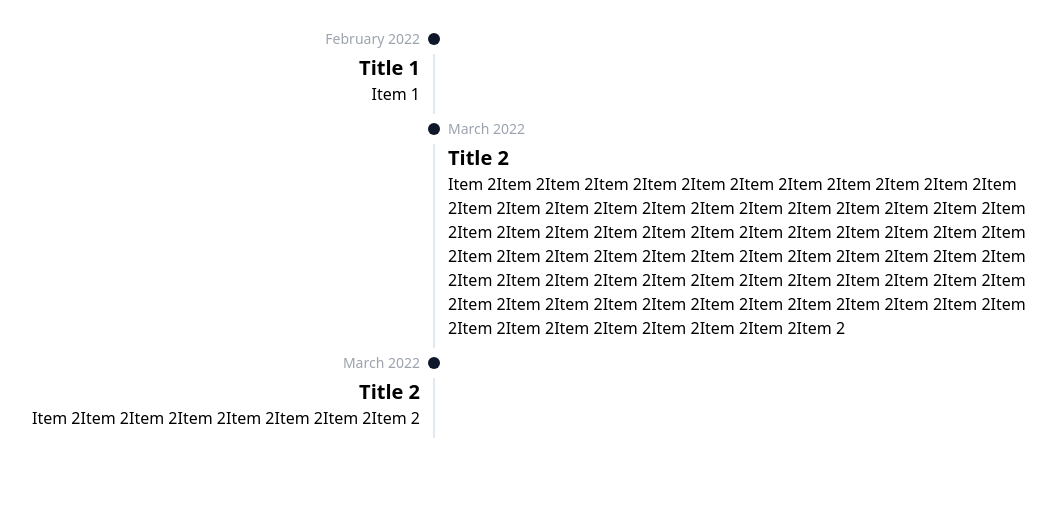
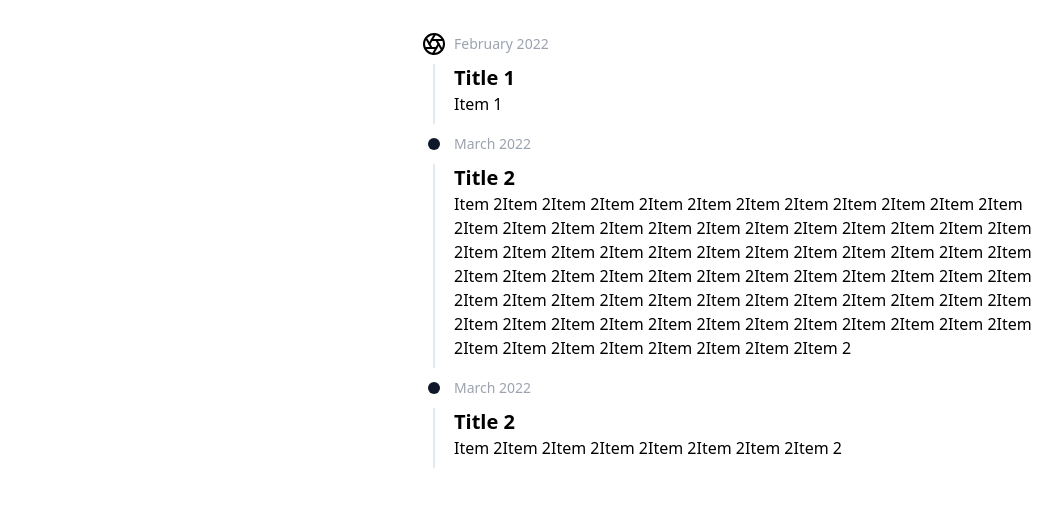
Before and after one commit to iTsygancov/rhtl, a React (Vite) app: page / in a window 1280 px wide. Shown: the top 506 px of the page, without its empty margins (206-1268 px from the left). Built offline with nearby package versions, Linux system fonts and the light colour scheme.

Commit message:
fix: update separator and icons width based on the biggest icon

```diff
--- a/src/App.tsx
+++ b/src/App.tsx
@@ -3,15 +3,38 @@ import {
   TimelineContent,
   TimelineTitle,
   TimelineHeader,
-  TimelineItem
+  TimelineItem,
+  TimelineIcon
 } from "@/components/ui/timeline";
 
 function App() {
   return (
     <div className='container mx-auto'>
-      <Timeline position='alternate-reverse'>
+      <Timeline>
         <TimelineItem>
           <TimelineHeader>
+            <TimelineIcon>
+              <svg
+                xmlns='http://www.w3.org/2000/svg'
+                width='24'
+                height='24'
+                viewBox='0 0 24 24'
+                fill='none'
+                stroke='currentColor'
+                strokeWidth='2'
+                strokeLinecap='round'
+                strokeLinejoin='round'
+                className='lucide lucide-aperture'
+              >
+                <circle cx='12' cy='12' r='10' />
+                <path d='m14.31 8 5.74 9.94' />
+                <path d='M9.69 8h11.48' />
+                <path d='m7.38 12 5.74-9.94' />
+                <path d='M9.69 16 3.95 6.06' />
+                <path d='M14.31 16H2.83' />
+                <path d='m16.62 12-5.74 9.94' />
+              </svg>
+            </TimelineIcon>
             <TimelineTitle>February 2022</TimelineTitle>
           </TimelineHeader>
           <TimelineContent>
--- a/src/components/ui/timeline.tsx
+++ b/src/components/ui/timeline.tsx
@@ -52,18 +52,14 @@ export interface TimelineItemProps
 
 const TimelineItem = React.forwardRef<HTMLDivElement, TimelineItemProps>(
   ({ className, orderIndex, children, ...props }, ref) => {
-    const {
-      refs: { icon },
-      isRefsInitialized,
-      setIsRefInitialized,
-      position
-    } = useTimelineContext();
+    const { iconRef, isRefsInitialized, setIsRefInitialized, position } =
+      useTimelineContext();
 
     React.useEffect(() => {
-      if (!isRefsInitialized && icon.current) {
+      if (!isRefsInitialized && iconRef.current) {
         setIsRefInitialized(true);
       }
-    }, [setIsRefInitialized, isRefsInitialized, icon]);
+    }, [setIsRefInitialized, isRefsInitialized, iconRef]);
 
     return (
       <div
@@ -94,26 +90,23 @@ const TimelineItem = React.forwardRef<HTMLDivElement, TimelineItemProps>(
 );
 TimelineItem.displayName = "TimelineItem";
 
-const TimelineIcon = ({
-  className,
-  children,
-  ...props
-}: React.HTMLAttributes<HTMLDivElement>) => {
-  const {
-    refs: { icon }
-  } = useTimelineContext();
+const TimelineIcon = React.forwardRef<
+  HTMLDivElement,
+  React.HTMLAttributes<HTMLDivElement>
+>(({ className, children, ...props }, ref) => {
+  const { iconRef } = useTimelineContext();
 
   return children ? (
-    <div ref={icon} {...props}>
+    <div ref={ref} {...props}>
       {children}
     </div>
   ) : (
     <div
       className='flex items-center justify-center'
-      ref={icon}
+      ref={ref}
       style={{
-        width: icon.current?.offsetWidth,
-        height: icon.current?.offsetHeight
+        width: iconRef.current?.offsetWidth,
+        height: iconRef.current?.offsetHeight
       }}
     >
       <div
@@ -122,7 +115,7 @@ const TimelineIcon = ({
       />
     </div>
   );
-};
+});
 TimelineIcon.displayName = "TimelineIcon";
 
 const TimelineSeparator = React.forwardRef<
@@ -147,21 +140,35 @@ export interface TimelineHeaderProps
 
 const TimelineHeader = React.forwardRef<HTMLDivElement, TimelineHeaderProps>(
   ({ className, children, orderindex, ...props }, ref) => {
-    const { position } = useTimelineContext();
-    const timeRef = React.useRef<HTMLHeadingElement | null>(null);
+    const { position, iconRef } = useTimelineContext();
     const isEvenIndex = orderindex && orderindex % 2 === 0;
     const isOddIndex = orderindex && orderindex % 2 !== 0;
 
-    const iconChild = React.Children.toArray(children).find((child) => {
-      if (React.isValidElement(child) && child.type === TimelineIcon) {
-        return child.props.children;
-      }
-    });
+    const iconChild = React.Children.toArray(children).find(
+      (child) => React.isValidElement(child) && child.type === TimelineIcon
+    ) as
+      | React.ReactElement<
+          unknown,
+          string | React.JSXElementConstructor<unknown>
+        >
+      | undefined;
+
     const filteredChild = React.Children.toArray(children).filter((child) => {
       if (React.isValidElement(child) && child.type !== TimelineIcon) {
         return child.props.children;
       }
     });
+
+    const renderIcon = () => {
+      return (
+        (iconChild &&
+          React.cloneElement(iconChild, {
+            ref: iconRef
+          } as unknown as React.HTMLAttributes<HTMLDivElement>)) || (
+          <TimelineIcon />
+        )
+      );
+    };
 
     return (
       <div
@@ -181,12 +188,11 @@ const TimelineHeader = React.forwardRef<HTMLDivElement, TimelineHeaderProps>(
           position === "default" ||
           (position === "alternate" && isOddIndex) ||
           (position === "alternate-reverse" && isEvenIndex)) &&
-          (iconChild || <TimelineIcon />)}
+          renderIcon()}
         {React.Children.toArray(filteredChild).map((child, index) => {
           return (
             React.isValidElement(child) &&
             React.cloneElement(child, {
-              ref: timeRef,
               className: cn(
                 position === "alternate" && isEvenIndex && "text-right",
                 position === "alternate-reverse" && isOddIndex && "text-right"
@@ -199,7 +205,7 @@ const TimelineHeader = React.forwardRef<HTMLDivElement, TimelineHeaderProps>(
           position === "default-reverse" ||
           (position === "alternate" && isEvenIndex) ||
           (position === "alternate-reverse" && isOddIndex)) &&
-          (iconChild || <TimelineIcon />)}
+          renderIcon()}
         {(position === "default-reverse" ||
           (position === "alternate" && isEvenIndex) ||
           (position === "alternate-reverse" && isOddIndex)) && (
@@ -236,22 +242,9 @@ export interface TimelineContentProps
 
 const TimelineContent = React.forwardRef<HTMLDivElement, TimelineContentProps>(
   ({ className, children, orderindex, ...props }, ref) => {
-    const {
-      refs: { icon },
-      position
-    } = useTimelineContext();
+    const { iconRef, position } = useTimelineContext();
     const isOddIndex = orderindex && orderindex % 2 === 1;
     const isEvenIndex = orderindex && orderindex % 2 === 0;
-
-    // const separatorChild = React.Children.toArray(children).map((child) => {
-    //   if (React.isValidElement(child) && child.type === TimelineSeparator) {
-    //     return React.cloneElement(child, {
-    //       style: {
-    //         width: icon.current?.offsetWidth
-    //       }
-    //     } as unknown as React.HTMLAttributes<HTMLDivElement>);
-    //   }
-    // });
 
     const separatorChild = React.Children.toArray(children).find(
       (child) => React.isValidElement(child) && child.type === TimelineSeparator
@@ -261,6 +254,23 @@ const TimelineContent = React.forwardRef<HTMLDivElement, TimelineContentProps>(
           string | React.JSXElementConstructor<unknown>
         >
       | undefined;
+
+    const renderSeparator = () => {
+      return (
+        (separatorChild &&
+          React.cloneElement(separatorChild, {
+            style: {
+              width: iconRef.current?.offsetWidth
+            }
+          } as unknown as React.HTMLAttributes<HTMLDivElement>)) || (
+          <TimelineSeparator
+            style={{
+              width: iconRef.current?.offsetWidth
+            }}
+          />
+        )
+      );
+    };
 
     return (
       <div
@@ -277,18 +287,7 @@ const TimelineContent = React.forwardRef<HTMLDivElement, TimelineContentProps>(
           position === "default" ||
           (position === "alternate" && isOddIndex) ||
           (position === "alternate-reverse" && isEvenIndex)) &&
-          ((separatorChild &&
-            React.cloneElement(separatorChild, {
-              style: {
-                width: icon.current?.offsetWidth
-              }
-            } as unknown as React.HTMLAttributes<HTMLDivElement>)) || (
-            <TimelineSeparator
-              style={{
-                width: icon.current?.offsetWidth
-              }}
-            />
-          ))}
+          renderSeparator()}
         <div
           className={cn(
             "flex-1 pb-2",
@@ -302,18 +301,7 @@ const TimelineContent = React.forwardRef<HTMLDivElement, TimelineContentProps>(
           position === "default-reverse" ||
           (position === "alternate" && isEvenIndex) ||
           (position === "alternate-reverse" && isOddIndex)) &&
-          ((separatorChild &&
-            React.cloneElement(separatorChild, {
-              style: {
-                width: icon.current?.offsetWidth
-              }
-            } as unknown as React.HTMLAttributes<HTMLDivElement>)) || (
-            <TimelineSeparator
-              style={{
-                width: icon.current?.offsetWidth
-              }}
-            />
-          ))}
+          renderSeparator()}
         {(position === "default-reverse" ||
           (position === "alternate" && isEvenIndex) ||
           (position === "alternate-reverse" && isOddIndex)) && (
--- a/src/context/index.tsx
+++ b/src/context/index.tsx
@@ -10,9 +10,7 @@ import {
 
 type TimelineContextProps = {
   isRefsInitialized: boolean;
-  refs: {
-    icon: React.RefObject<HTMLDivElement>;
-  };
+  iconRef: React.RefObject<HTMLDivElement>;
   setIsRefInitialized: React.Dispatch<React.SetStateAction<boolean>>;
   position: Position;
   setPosition: React.Dispatch<React.SetStateAction<Position>>;
@@ -37,8 +35,6 @@ export function TimelineContextProvider({
   );
   const iconRef = useRef<HTMLDivElement | null>(null);
 
-  console.log();
-
   useEffect(() => {
     if (initialPosition) {
       setPosition(initialPosition);
@@ -52,9 +48,7 @@ export function TimelineContextProvider({
       value={{
         isRefsInitialized,
         setIsRefInitialized,
-        refs: {
-          icon: iconRef
-        },
+        iconRef,
         position,
         setPosition
       }}
```
